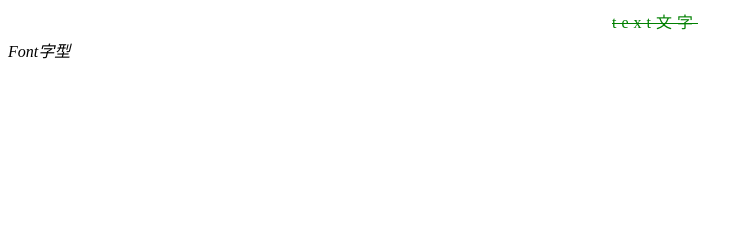
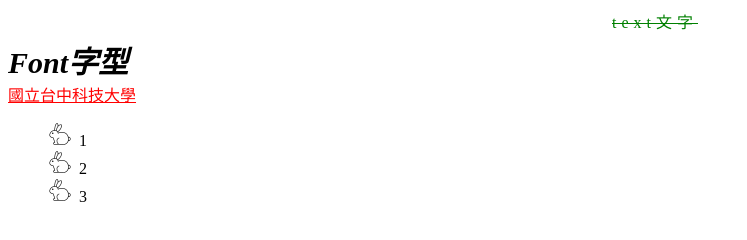
Before and after one commit to 34112070478/3411207048, a plain HTML site: page css_all.html in a window 1280 px wide. Shown: the whole page, without its empty margins (0-747 px from the left). Drawn offline with Linux system fonts and the light colour scheme.

Commit message:
Add files via upload

```diff
--- a/css_all.html
+++ b/css_all.html
@@ -41,14 +41,57 @@
         .font_style{
             font-style: italic;
         }
+        /* 字體粗細 */
+        .font_weight{
+            font-weight: bold;
+        }
+        /* 字體大小 */
+        .font_size{
+            font-size: 30px;
+        }
+        /* 字型 */
+        .font_family{
+            font-family: "標楷體";
+        }
+        /* link未訪問 */
+        .a_link:link{
+            color: red;
+        }
+        /* link訪問過 */
+        .a_link:visited{
+            color: green;
+        }
+        /* link移入 */
+        .a_link:hover{
+            text-decoration: none;
+        }
+        /* link點下 */
+        .a_link:active{
+            color: yellow;
+        }
+        /* list列表 */
+        .list{
+            /* 類型 */
+            list-style-type:circle;
+            /* 位置 */
+            list-style-position: inside;
+            /* 圖片 */
+            list-style-image: url('rabbit.png');
+        }
     </style>
 </head>
 <body>
     <div class="text_color text_align text_height text_decoration text_indent text_spacing" >
         text文字
     </div>
-    <div class="font_style">
+    <div class="font_style font_weight font_size font_family">
         Font字型
     </div>
+    <a href="#" class="a_link">國立台中科技大學</a>
+    <ol class="list">
+        <li>1</li>
+        <li>2</li>
+        <li>3</li>
+    </ol>
 </body>
 </html>
```
Also changed, not shown: rabbit.png (added).
